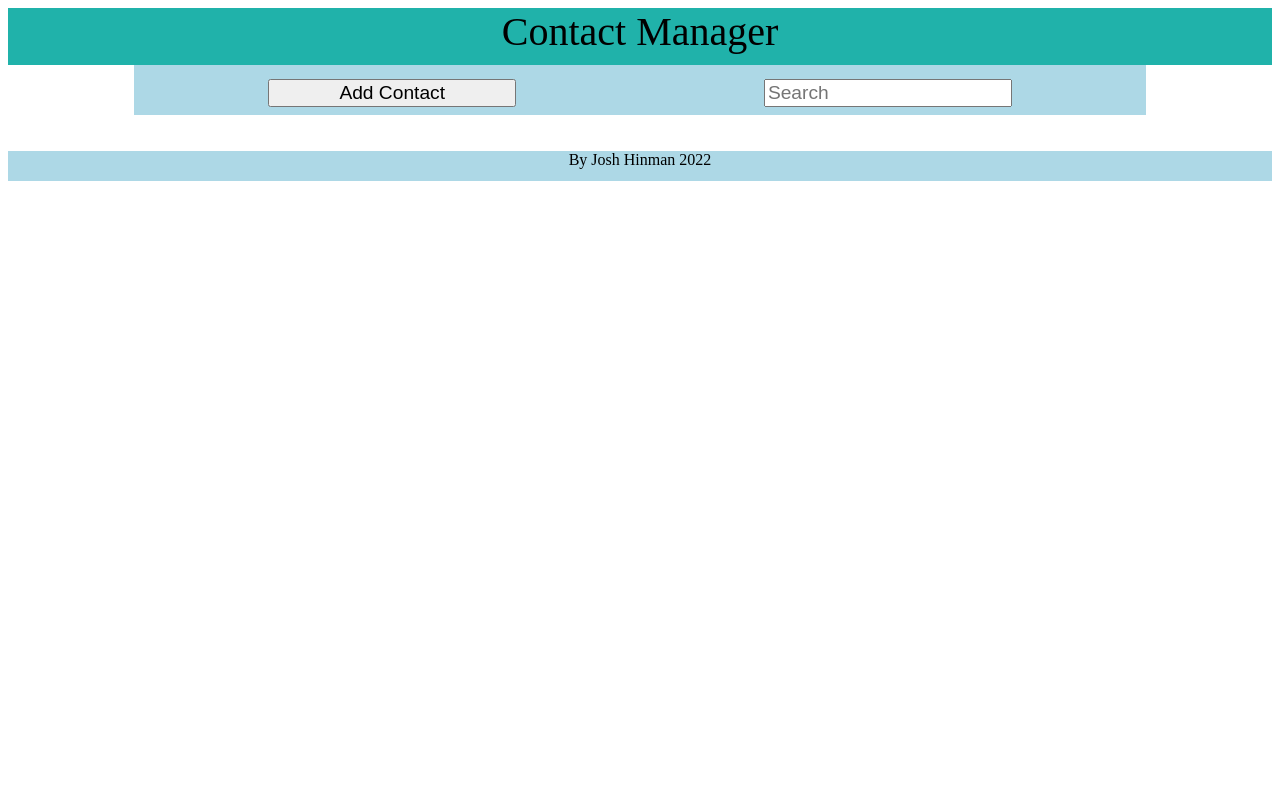
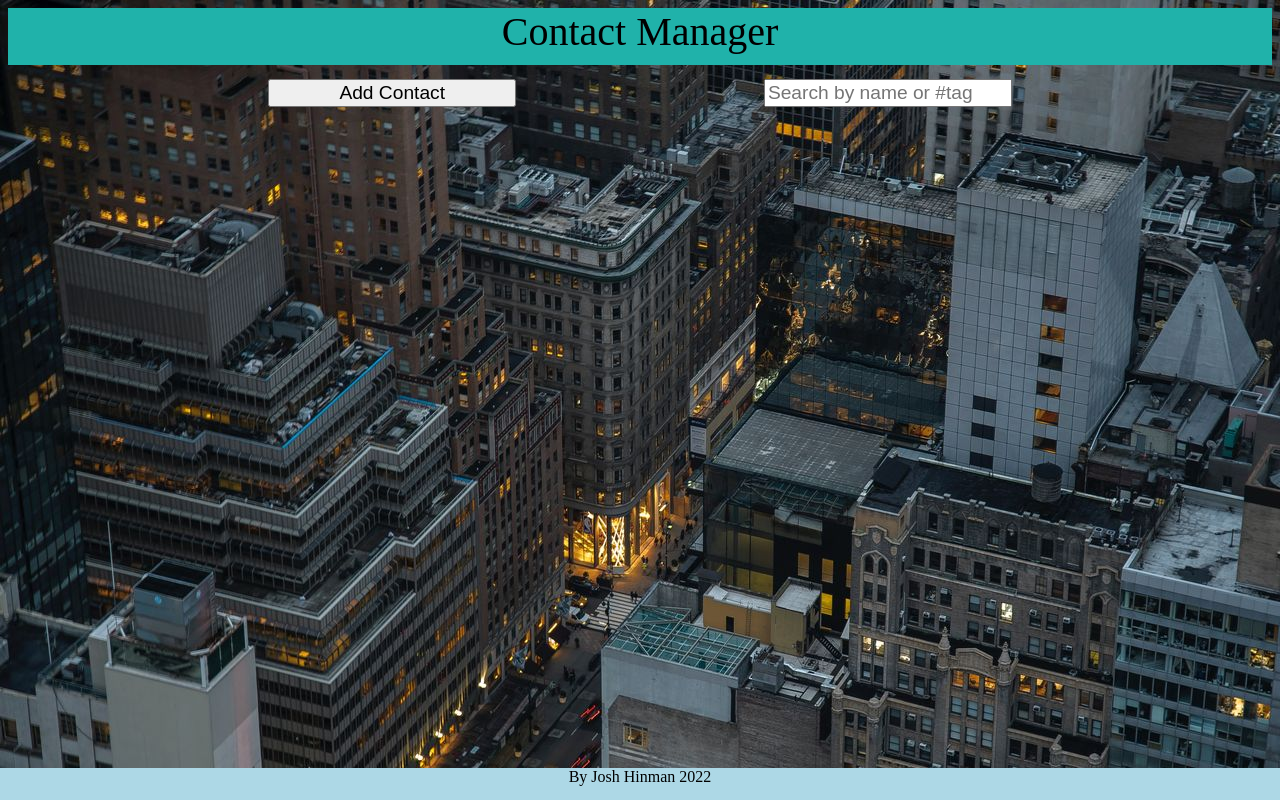
Before and after one commit to JoshuaHinman/contact_manager, a website with bundled scripts: page public/index.html in a window 1280 px wide. Built offline with nearby package versions, Linux system fonts and the light colour scheme; files whose address does not match are found by name.

Commit message:
adjusted layout, added background image

```diff
--- a/public/index.html
+++ b/public/index.html
@@ -12,11 +12,10 @@
 <body>
   <header>Contact Manager</header>
   <main>
-
     <div id="main-display">
       <div id="menu-bar">
         <button class="add-contact">Add Contact</button>
-        <input type="search" id="search-bar" placeholder="Search">
+        <input type="search" id="search-bar" placeholder="Search by name or #tag">
       </div>
       <div id="contacts-display">
       </div>
@@ -46,9 +45,7 @@
       </div>
     </div>
     <br><br>
-    <footer>
-      <div id="author">By Josh Hinman 2022</div>
-    </footer>
+    <div id="author">By Josh Hinman 2022</div>
     <script id="contact" type="text/x-handlebars">
       <div id="{{_id}}" class="contact">
         <h3>{{full_name}}</h3>
--- a/public/stylesheets/styles.css
+++ b/public/stylesheets/styles.css
@@ -15,10 +15,18 @@ footer
   background-color: white;
 }
 
+a, a:visited {
+  color: blue;
+}
+
 #author {
-  position: relative;
+  position: fixed;
+  bottom: 0;
+  left: 0;
   background-color: lightblue;
-  height: 30px;
+  height: 2rem;
+  width: 100%;
+  text-align: center;
 }
 
 h2
@@ -31,6 +39,7 @@ h2
 body
 {
   font-size: 1rem;
+  background-image: url(../background.jpg);
 }
 
 #main-display
@@ -41,7 +50,6 @@ body
 
 #menu-bar
 {
-  background-color: LightBlue;
   box-sizing: border-box;
   display: flex;
   justify-content: space-around;
@@ -95,10 +103,11 @@ body
 .contact
 {
   display: inline-block;
-  margin: .5rem;
+  margin: .1rem;
   border: 2px solid lightblue;
   border-radius: .5rem;
   padding: .5rem;
+  background-color: white;
 }
 
 .contact h5, .contact p
@@ -164,6 +173,9 @@ form input[type="submit"], form button
 }
 
 @media only screen and (orientation: portrait) {
+  #main-display {
+    width: 100%;
+  }
   #menu-bar *
   {
     margin: .25rem auto;
```
Also changed, not shown: public/background.jpg (added).
